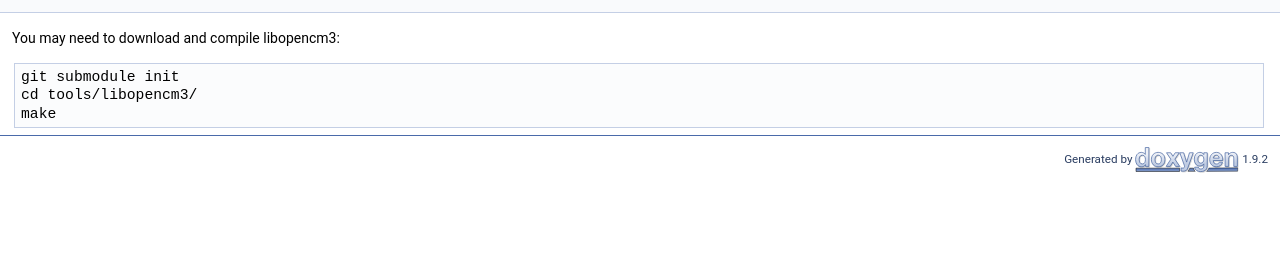
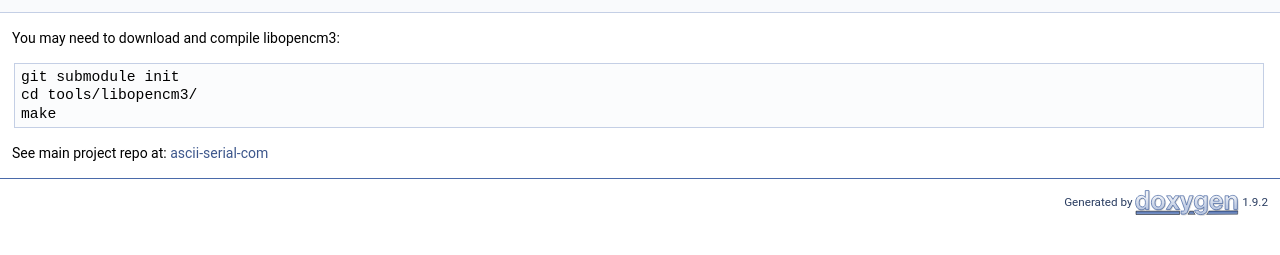
Before and after one commit to jhugon/ascii-serial-com-c, a plain HTML site: page md_README.html in a window 1280 px wide. Shown: the part 139-394 px from the top of the page. Drawn offline with Linux system fonts and the light colour scheme.

Commit message:
deploy: e669bb676aa91655ba4534df064db87f45d8e389

```diff
--- a/md_README.html
+++ b/md_README.html
@@ -69,7 +69,8 @@ $(function() {
 <div class="textblock"><p >You may need to download and compile libopencm3: </p><pre class="fragment">git submodule init
 cd tools/libopencm3/
 make
-</pre> </div></div><!-- contents -->
+</pre><p> See main project repo at: <a href="https://github.com/jhugon/ascii-serial-com">ascii-serial-com</a> </p>
+</div></div><!-- contents -->
 </div><!-- PageDoc -->
 <!-- start footer part -->
 <hr class="footer"/><address class="footer"><small>
```
